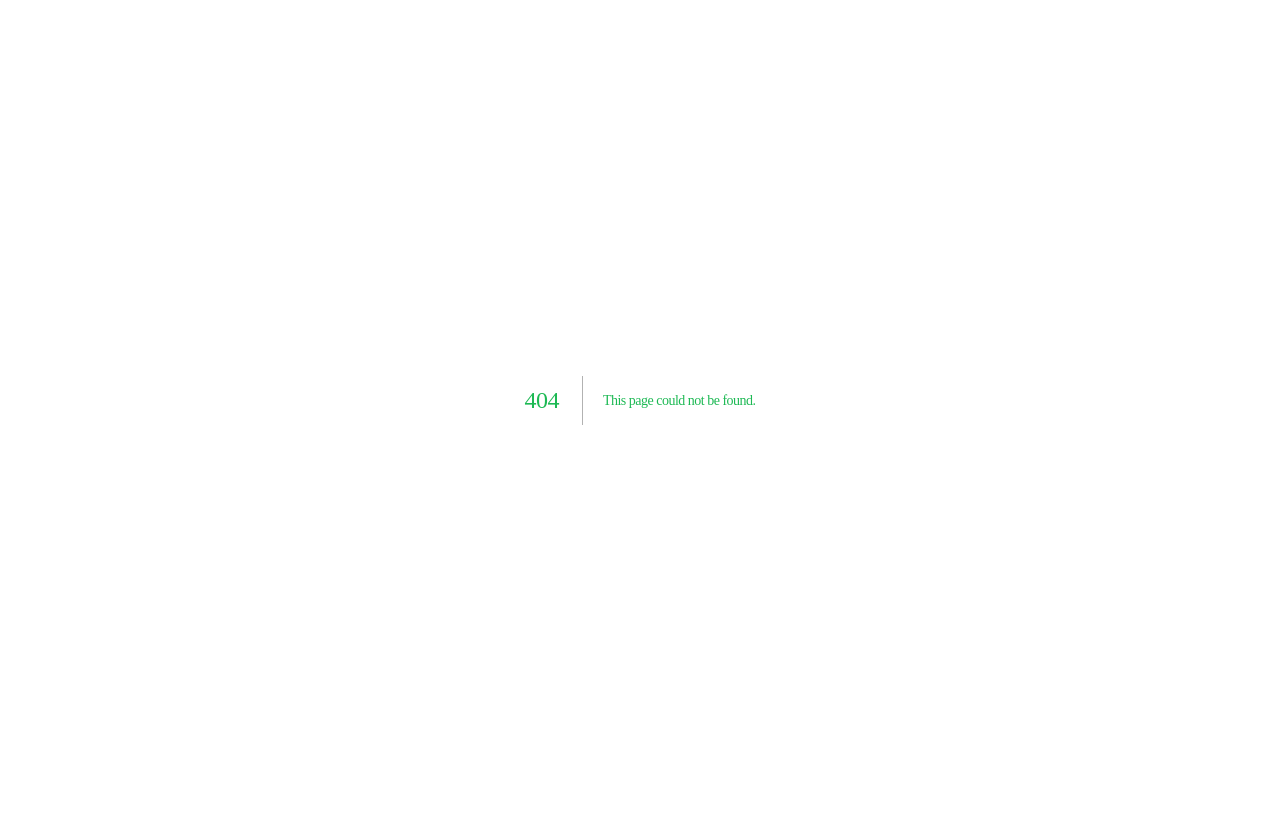
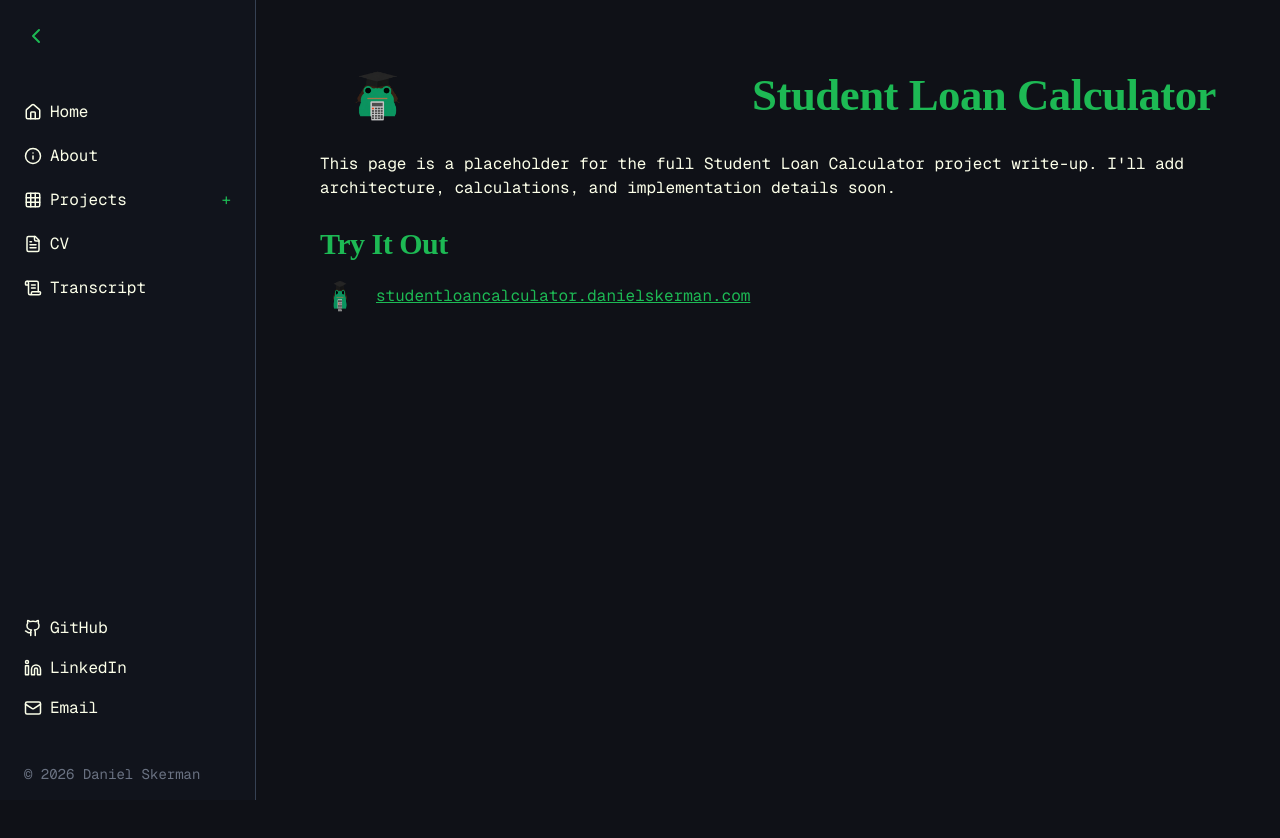
Before and after one commit to skermind/skerman-portfolio, a Next.js app: page /projects/studentloancalculator in a window 1280 px wide. Before the commit this address had no page. Shown: the top 838 px of the page. Before the commit the page ends 800 px from the top, so only its background shows below. Built offline with nearby package versions, Linux system fonts and the light colour scheme.

Commit message:
student load calcuartor porject addtion

```diff
--- a/components/SidebarLayout.js
+++ b/components/SidebarLayout.js
@@ -40,7 +40,8 @@ export default function SidebarLayout({ children }) {
 ];
 
   const projectLinks = [
-    { href: "/projects/postertoplaylist", label: "PosterToPlaylist" }
+    { href: "/projects/postertoplaylist", label: "PosterToPlaylist" },
+    { href: "/projects/studentloancalculator", label: "Student Loan Calculator" }
   ];
 
   return (
--- a/pages/projects.js
+++ b/pages/projects.js
@@ -26,6 +26,15 @@ export default function Projects() {
       moreInfo: "/projects/postertoplaylist",
       moreInfoText: "More Info",
       image: "/images/PosterToPlaylist.png",
+    },
+    {
+      title: "Student Loan Calculator",
+      description: "A practical calculator to estimate UK student loan repayments.",
+      link: "/studentloancalculatorapp",
+      linkText: "Launch App",
+      moreInfo: "/projects/studentloancalculator",
+      moreInfoText: "More Info",
+      image: "/images/StudentLoanCalcuator.png",
     },
     {
       title: "Coming Soon",
--- /dev/null
+++ b/pages/projects/studentloancalculator.js
@@ -0,0 +1,59 @@
+import { Geist, Geist_Mono } from "next/font/google";
+import SidebarLayout from "@/components/SidebarLayout";
+import Link from "next/link";
+
+const geistSans = Geist({
+  variable: "--font-geist-sans",
+  subsets: ["latin"],
+});
+
+const geistMono = Geist_Mono({
+  variable: "--font-geist-mono",
+  subsets: ["latin"],
+});
+
+export default function StudentLoanCalculatorInfo() {
+  return (
+    <SidebarLayout>
+      <main
+        className={`${geistSans.className} ${geistMono.className} min-h-screen bg-[#0f1117] text-[#fcffe9] p-8`}
+      >
+        <div className="max-w-4xl mx-auto">
+          <div className="flex items-center justify-between mb-6">
+            <img
+              src="/images/StudentLoanCalcuatorLogo.png"
+              alt="Student Loan Calculator Logo"
+              className="h-16 w-auto"
+            />
+            <h1 className="text-4xl font-bold text-[#1DB954]">
+              Student Loan Calculator
+            </h1>
+          </div>
+
+          <p className="mb-6">
+            This page is a placeholder for the full Student Loan Calculator
+            project write-up. I&apos;ll add architecture, calculations, and
+            implementation details soon.
+          </p>
+
+          <h2 className="text-2xl font-semibold mb-3 text-[#1DB954]">
+            Try It Out
+          </h2>
+          <div className="flex items-center gap-4 mb-6">
+            <img
+              src="/images/StudentLoanCalcuatorLogo.png"
+              alt="Student Loan Calculator Roundel"
+              className="h-10 w-10"
+            />
+            <Link
+              href="https://studentloancalculator.danielskerman.com/"
+              className="text-[#1DB954] underline"
+            >
+              studentloancalculator.danielskerman.com
+            </Link>
+          </div>
+        </div>
+      </main>
+    </SidebarLayout>
+  );
+}
--- /dev/null
+++ b/pages/studentloancalculatorapp.js
@@ -0,0 +1,9 @@
+import { useEffect } from "react";
+
+export default function Redirect() {
+  useEffect(() => {
+    window.location.href = "https://studentloancalculator.danielskerman.com/";
+  }, []);
+
+  return <p>Redirecting to studentloancalculator.danielskerman.com...</p>;
+}
```
Also changed, not shown: public/images/StudentLoanCalcuator.png (added), public/images/StudentLoanCalcuatorLogo.png (added).
